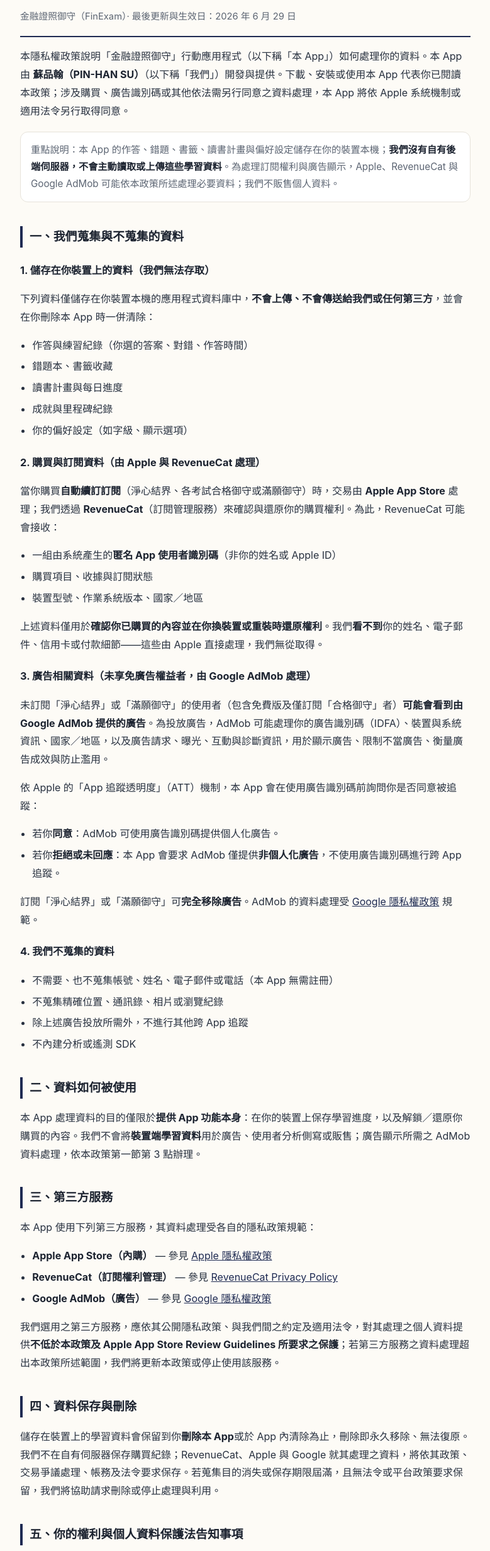
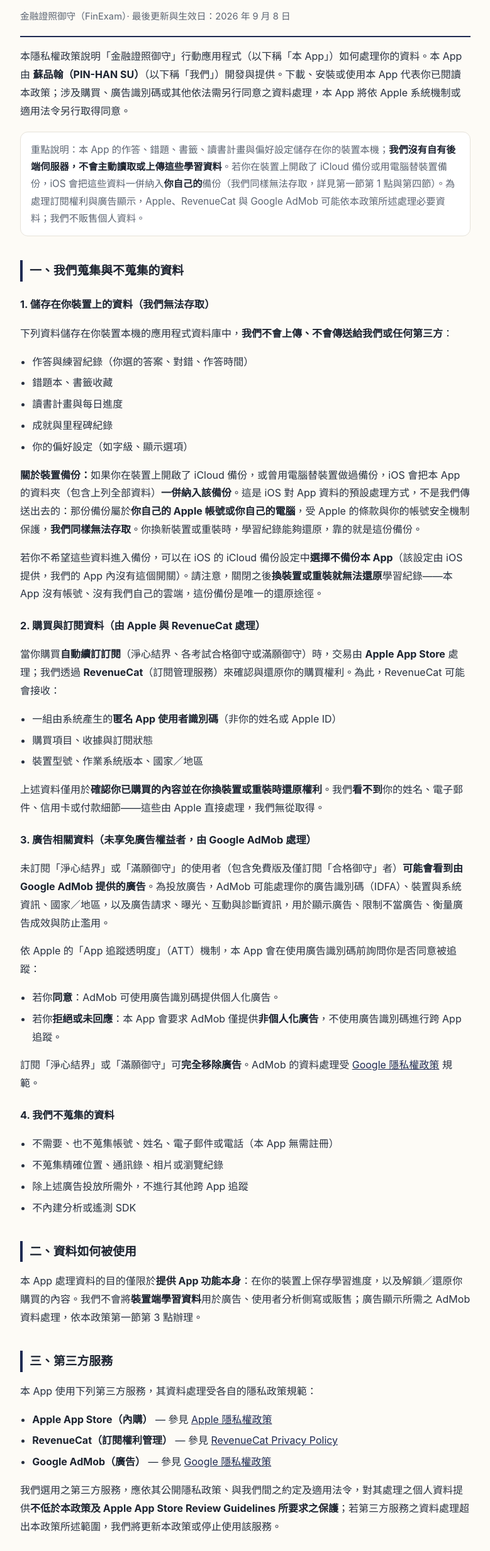
Before and after one commit to Vincent615/finexam-legal, a plain HTML site: page privacy.html in a window 1280 px wide. Shown: the part 98-2560 px from the top of the page at 63% size, without its empty margins (250-1029 px from the left). Drawn offline with Linux system fonts and the light colour scheme.

Commit message:
隱私權政策：揭露 iOS 備份會保留學習資料，刪除 App 不保證永久移除
原本兩處宣稱與事實不符：
・第一節第 1 點「僅儲存在你裝置本機…並會在你刪除本 App 時一併清除」
・第四節「刪除即永久移除、無法復原」

實際上 App 的資料庫落在 iOS 預設的 Documents 目錄，未設任何備份排除旗標，
所以開啟 iCloud 或電腦備份時，作答史、錯題本、書籤、成績與學習計畫會隨備份
離開裝置；而刪除 App 不會移除既有備份中的副本。

四處修正：
① 生效日 2026-06-29 → 2026-09-08
② 開頭重點說明加一句，指向下面兩節
③ 第一節第 1 點新增〈關於裝置備份〉兩段：iOS 預設會把 App 資料夾納入備份、
   那份備份屬於使用者自己的 Apple 帳號或電腦、我們同樣無法存取；
   可在 iOS 的 iCloud 備份設定中選擇不備份本 App，但關掉之後換裝置就無法還原
④ 第四節新增〈但備份中的副本不會因此消失〉：刪除只移除裝置上的資料、
   既有備份副本保留到被覆蓋或使用者自行刪除、還原時會一併回來、我們無法代為刪除

方向是「讓政策說實話」而不是「排除備份」：本 App 沒有帳號、沒有自有雲端，
那份備份是換機或重裝後唯一的還原途徑，排除掉等於讓使用者的學習紀錄變成不可還原。

來源：2026-09-08 上架前資安稽核 SEC-05，使用者裁決 B 案。
（terms.html 與 index.html 本次未動。）

```diff
--- a/privacy.html
+++ b/privacy.html
@@ -30,18 +30,18 @@
 <div class="wrap">
   <header>
     <h1>隱私權政策</h1>
-    <div class="sub">金融證照御守（FinExam）· 最後更新與生效日：2026 年 6 月 29 日</div>
+    <div class="sub">金融證照御守（FinExam）· 最後更新與生效日：2026 年 9 月 8 日</div>
   </header>
 
   <p>本隱私權政策說明「金融證照御守」行動應用程式（以下稱「本 App」）如何處理你的資料。本 App 由
   <strong>蘇品翰（PIN-HAN SU）</strong>（以下稱「我們」）開發與提供。下載、安裝或使用本 App 代表你已閱讀本政策；涉及購買、廣告識別碼或其他依法需另行同意之資料處理，本 App 將依 Apple 系統機制或適用法令另行取得同意。</p>
 
-  <div class="note">重點說明：本 App 的作答、錯題、書籤、讀書計畫與偏好設定儲存在你的裝置本機；<strong>我們沒有自有後端伺服器，不會主動讀取或上傳這些學習資料</strong>。為處理訂閱權利與廣告顯示，Apple、RevenueCat 與 Google AdMob 可能依本政策所述處理必要資料；我們不販售個人資料。</div>
+  <div class="note">重點說明：本 App 的作答、錯題、書籤、讀書計畫與偏好設定儲存在你的裝置本機；<strong>我們沒有自有後端伺服器，不會主動讀取或上傳這些學習資料</strong>。若你在裝置上開啟了 iCloud 備份或用電腦替裝置備份，iOS 會把這些資料一併納入<strong>你自己的</strong>備份（我們同樣無法存取，詳見第一節第 1 點與第四節）。為處理訂閱權利與廣告顯示，Apple、RevenueCat 與 Google AdMob 可能依本政策所述處理必要資料；我們不販售個人資料。</div>
 
   <h2>一、我們蒐集與不蒐集的資料</h2>
 
   <h3>1. 儲存在你裝置上的資料（我們無法存取）</h3>
-  <p>下列資料僅儲存在你裝置本機的應用程式資料庫中，<strong>不會上傳、不會傳送給我們或任何第三方</strong>，並會在你刪除本 App 時一併清除：</p>
+  <p>下列資料儲存在你裝置本機的應用程式資料庫中，<strong>我們不會上傳、不會傳送給我們或任何第三方</strong>：</p>
   <ul>
     <li>作答與練習紀錄（你選的答案、對錯、作答時間）</li>
     <li>錯題本、書籤收藏</li>
@@ -49,6 +49,8 @@
     <li>成就與里程碑紀錄</li>
     <li>你的偏好設定（如字級、顯示選項）</li>
   </ul>
+  <p><strong>關於裝置備份：</strong>如果你在裝置上開啟了 iCloud 備份，或曾用電腦替裝置做過備份，iOS 會把本 App 的資料夾（包含上列全部資料）<strong>一併納入該備份</strong>。這是 iOS 對 App 資料的預設處理方式，不是我們傳送出去的：那份備份屬於<strong>你自己的 Apple 帳號或你自己的電腦</strong>，受 Apple 的條款與你的帳號安全機制保護，<strong>我們同樣無法存取</strong>。你換新裝置或重裝時，學習紀錄能夠還原，靠的就是這份備份。</p>
+  <p>若你不希望這些資料進入備份，可以在 iOS 的 iCloud 備份設定中<strong>選擇不備份本 App</strong>（該設定由 iOS 提供，我們的 App 內沒有這個開關）。請注意，關閉之後<strong>換裝置或重裝就無法還原</strong>學習紀錄——本 App 沒有帳號、沒有我們自己的雲端，這份備份是唯一的還原途徑。</p>
 
   <h3>2. 購買與訂閱資料（由 Apple 與 RevenueCat 處理）</h3>
   <p>當你購買<strong>自動續訂訂閱</strong>（淨心結界、各考試合格御守或滿願御守）時，交易由 <strong>Apple App Store</strong> 處理；我們透過 <strong>RevenueCat</strong>（訂閱管理服務）來確認與還原你的購買權利。為此，RevenueCat 可能會接收：</p>
@@ -89,7 +91,9 @@
   <p>我們選用之第三方服務，應依其公開隱私政策、與我們間之約定及適用法令，對其處理之個人資料提供<strong>不低於本政策及 Apple App Store Review Guidelines 所要求之保護</strong>；若第三方服務之資料處理超出本政策所述範圍，我們將更新本政策或停止使用該服務。</p>
 
   <h2>四、資料保存與刪除</h2>
-  <p>儲存在裝置上的學習資料會保留到你<strong>刪除本 App</strong>或於 App 內清除為止，刪除即永久移除、無法復原。我們不在自有伺服器保存購買紀錄；RevenueCat、Apple 與 Google 就其處理之資料，將依其政策、交易爭議處理、帳務及法令要求保存。若蒐集目的消失或保存期限屆滿，且無法令或平台政策要求保留，我們將協助請求刪除或停止處理與利用。</p>
+  <p>儲存在裝置上的學習資料會保留到你<strong>刪除本 App</strong>或於 App 內清除為止。刪除本 App 會移除<strong>裝置上</strong>的這份資料，我們也沒有任何副本。</p>
+  <p><strong>但備份中的副本不會因此消失：</strong>如果這些資料曾被納入 iCloud 或電腦備份（見第一節第 1 點），刪除 App <strong>不會</strong>移除已經存在於那些備份中的副本。它們會依 Apple 的備份機制保留，直到被新的備份覆蓋，或由你自行刪除該備份；日後若你從備份還原，學習資料也會一併還原。那些備份在你自己的 Apple 帳號或電腦中，<strong>我們無法存取、也無法代為刪除</strong>——要移除它們，請透過 Apple 提供的 iCloud 儲存空間管理或你電腦上的備份管理功能。</p>
+  <p>我們不在自有伺服器保存購買紀錄；RevenueCat、Apple 與 Google 就其處理之資料，將依其政策、交易爭議處理、帳務及法令要求保存。若蒐集目的消失或保存期限屆滿，且無法令或平台政策要求保留，我們將協助請求刪除或停止處理與利用。</p>
 
   <h2>五、你的權利與個人資料保護法告知事項</h2>
   <p>依《個人資料保護法》第 8 條，謹告知如下：</p>
```
